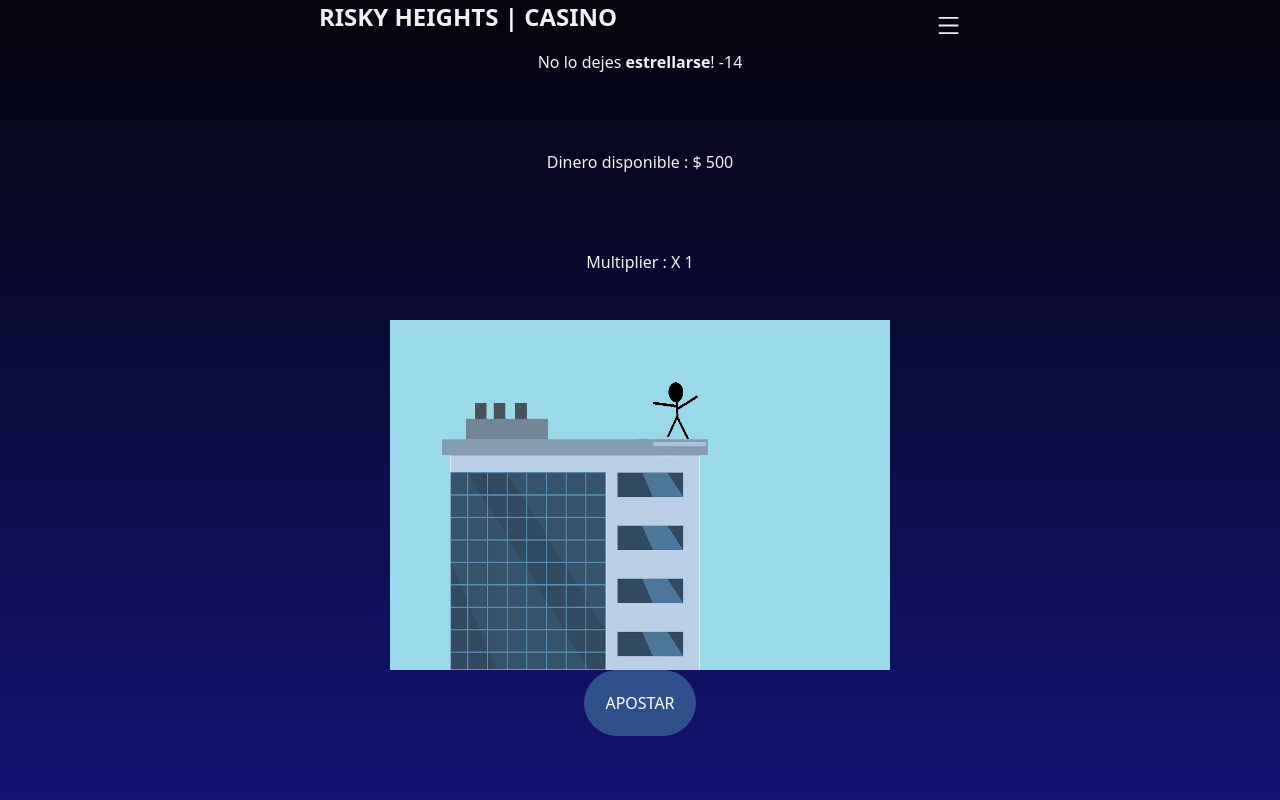
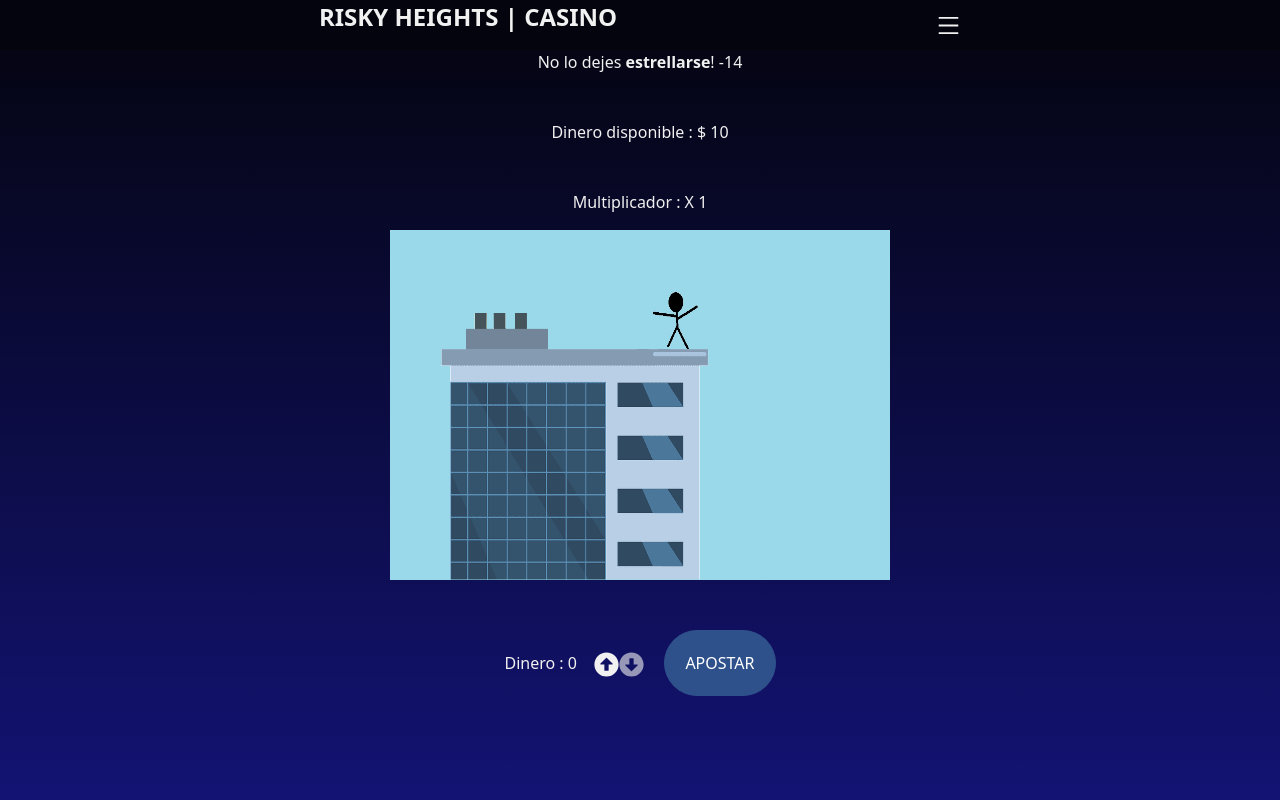
Before and after one commit to teters/ProyectoTIC3, a React (Create React App) app in the folder application/: page /inicio in a window 1280 px wide. Shown: the top 800 px of the page. Built offline with nearby package versions, Linux system fonts and the light colour scheme.

Commit message:
cam ios en home

```diff
--- a/application/src/screens/Home.js
+++ b/application/src/screens/Home.js
@@ -1,26 +1,42 @@
 import React, { useEffect, useState } from 'react';
 import styles from "./Home.module.css";
 import { Link } from 'react-scroll';
+import { FaArrowAltCircleUp } from "react-icons/fa";
+import { FaArrowAltCircleDown } from "react-icons/fa";
 
 var totalCycles = 50; // Número deseado de ciclos
+var currentCycle = 50;
 let multiplier = 1.0;
-let money = 500;
+let money = 10;
 let outMultiplier = 0.0;
+let aApostar = 0;
+let apostado = 0;
 
 const Home = () => {
   const [time, setTime] = useState(-70);
   const [buttonText, setButtonText] = useState("Apostar"); // Inicialmente, el botón muestra "Bet"
   // esto  no va const [multiplier, setMultiplier] = useState(1.0);
-
+  const [puedeApostar, setPuedeApostar] = useState(true);
+  const [puedeRetirar, setPuedeRetirar] = useState(false);
 
   useEffect(() => {
     const interval = setInterval(() => {
 
       setTime(prevTime => prevTime + 1);
 
+      if (time === 1 && currentCycle === totalCycles){
+          if (! puedeApostar){
+            setPuedeRetirar(true);
+          } else {
+            setPuedeApostar(false);
+          }
+
+
+        }
+
       // Cuando 'time' llega a 3, inicia un nuevo ciclo
-      if (time === 3 && totalCycles > 0) {
-        totalCycles -= 1 ;
+      if (time === 3 && currentCycle > 0) {
+        currentCycle -= 1 ;
         setTime(1); // Reiniciar 'time' para el nuevo ciclo
         //multiplier = multiplier + 0.1
         multiplier += 0.1;
@@ -31,24 +47,25 @@ const Home = () => {
       }
 
       // Cuando se alcanza el número total de ciclos, muestra "gameOver.png"
-      if ( totalCycles === 0) {
+      if ( currentCycle === 0) {
         clearInterval(interval); // Detener el intervalo
       }
+
 
     }, 100); // 1000 milisegundos = 1 segundo
 
     // Limpia el intervalo cuando el componente se desmonta
     return () => clearInterval(interval);
-  }, [time, totalCycles]);
+  }, [time, currentCycle]);
 
   const getImageSource = () => {
-    if (totalCycles > 0){
+    if (currentCycle > 0){
       if (time <= 0) return require("../assets/gameStart.png");
       if (time === 1) return require("../assets/game1.png");
       if (time === 2) return require("../assets/game2.png");
       if (time === 3) return require("../assets/game3.png");
     } else {
-      if (time === 100){
+      if (time === 200){
         window.location.reload();
       }
       return require("../assets/gameOver.png");
@@ -56,14 +73,16 @@ const Home = () => {
   };
 
   const handleButtonClick = () => {
-    if (buttonText === "Apostar") {
+    if (puedeApostar && buttonText === "Apostar" && aApostar > 0) {
+      apostado = aApostar;
       setButtonText("Retirar");
+      setPuedeApostar(false);
       // Realiza acciones relacionadas con "Bet" aquí
-    } else if (buttonText === "Retirar") {
+    } else if (puedeRetirar && buttonText === "Retirar" ) {
       // Realiza acciones relacionadas con "Stop" aquí
       outMultiplier = multiplier;
       // Cambia el texto del botón de vuelta a "Bet" cuando sea apropiado
-      setButtonText("Apostar");
+      setButtonText("Retirado en " +  {outMultiplier});
     }
   };
 
@@ -75,13 +94,20 @@ const Home = () => {
       </p>
       <p> Dinero disponible : $ {money}</p>
       <p>
-        Multiplier : X {multiplier}
+        Multiplicador : X {multiplier}
       </p>
         <img className={styles.pruebaImage} src={getImageSource()} alt={`Image ${time}`} />
 
-        <button className={styles.callToAction} onClick={handleButtonClick}>
-        {buttonText}
-        </button>
+        <p>
+        Dinero : {aApostar} &nbsp; &nbsp;
+        {(puedeApostar && aApostar<money) ? (<FaArrowAltCircleUp color='#f1f1f1' size={25} onClick= {() => aApostar = aApostar + 1.0} />) : (<FaArrowAltCircleUp color='#f1f1f1' size={25} className={styles.buttonDisabled} onClick= {() => aApostar = aApostar + 1.0} />) }
+        {(puedeApostar && aApostar > 0) ? (<FaArrowAltCircleDown color='#f1f1f1' size={25} onClick= {() => aApostar = aApostar - 1.0} />) : (<FaArrowAltCircleDown color='#f1f1f1' size={25} className={styles.buttonDisabled}  onClick= {() => aApostar = aApostar - 1.0} />)  }
+        &nbsp; &nbsp; &nbsp;
+        {(puedeApostar && aApostar>money && aApostar > 0) ? <button className={styles.callToAction} onClick={handleButtonClick}>{buttonText}</button> : <button className={styles.callToAction} onClick={handleButtonClick}>{buttonText}</button>}
+        </p>
+
+
+
 
     </div>
   )
--- a/application/src/screens/Home.module.css
+++ b/application/src/screens/Home.module.css
@@ -7,7 +7,8 @@
 }
 
 .home p {
-    padding: 30px;
+    padding-top: 30px;
+    padding-bottom: 0px;
     color: #f1f1f1
 }
 
@@ -18,6 +19,8 @@
 }
 
 .callToAction{
+    margin-top: 20px;
+    /*margin-left: 10px;*/
     border: 1px solid #2e518b; /*anchura, estilo y color borde*/
     padding: 20px; /*espacio alrededor texto*/
     background-color: #2e518b; /*color botón*/
@@ -33,3 +36,16 @@
     opacity: 0.6; /* Opacidad reducida para indicar que está deshabilitado */
     /* Otros estilos que desees aplicar al botón deshabilitado */
   }
+
+  .callToActionDisabled{
+    margin-top: 20px;
+    border: 1px solid #2e518b; /*anchura, estilo y color borde*/
+    padding: 15px; /*espacio alrededor texto*/
+    background-color: #2e518b; /*color botón*/
+    color: #ffffff; /*color texto*/
+    text-decoration: none; /*decoración texto*/
+    text-transform: uppercase; /*capitalización texto*/
+    border-radius: 50px; /*bordes redondos*/
+    pointer-events: none; /* Evita eventos de puntero, incluyendo clics */
+    opacity: 0.6; /* Opacidad reducida para indicar que está deshabilitado */
+}
```
